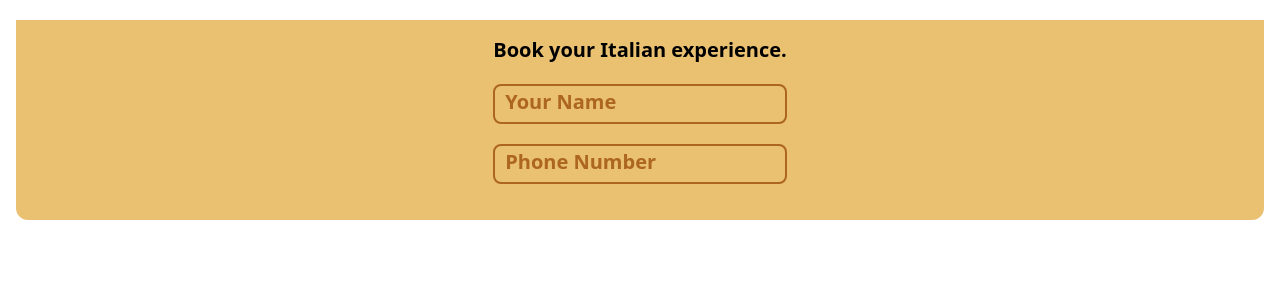
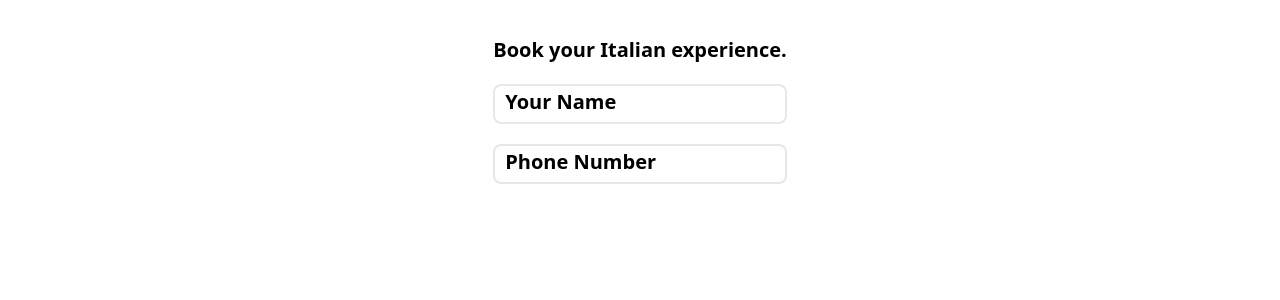
Before and after one commit to gbtan1991/react-Forms, a React (Vite) app: page / in a window 1280 px wide. Shown: the top 300 px of the page. Built offline with nearby package versions, Linux system fonts and the light colour scheme.

Commit message:
Add new colors

```diff
--- a/tailwind.config.js
+++ b/tailwind.config.js
@@ -1,19 +1,16 @@
 /** @type {import('tailwindcss').Config} */
 export default {
-  content: [
-    "./index.html",
-    "./src/**/*.{js,ts,jsx,tsx}",
-  ],
+  content: ["./index.html", "./src/**/*.{js,ts,jsx,tsx}"],
   theme: {
     extend: {
       colors: {
-        'raw-umber': 'hsla(23, 28%, 40%, 1)',
-        sienna: 'hsla(9, 83%, 29%, 1)',
-        'persian-orange': 'hsla(26, 51%, 59%, 1)',
-        'tigers-eye': 'hsla(30, 70%, 40%, 1)',
-        'hunyadi-yellow': 'hsla(39, 74%, 68%, 1)',
+        "rosso-corsa": "#D50A07",
+        "olive-drab3": "#729E11",
+        "maize-crayola": "#F2C246",
+        "desert-sand": "#ECC6A8",
+        onyx: "#363937",
       },
     },
   },
   plugins: [],
-}
+};
```
